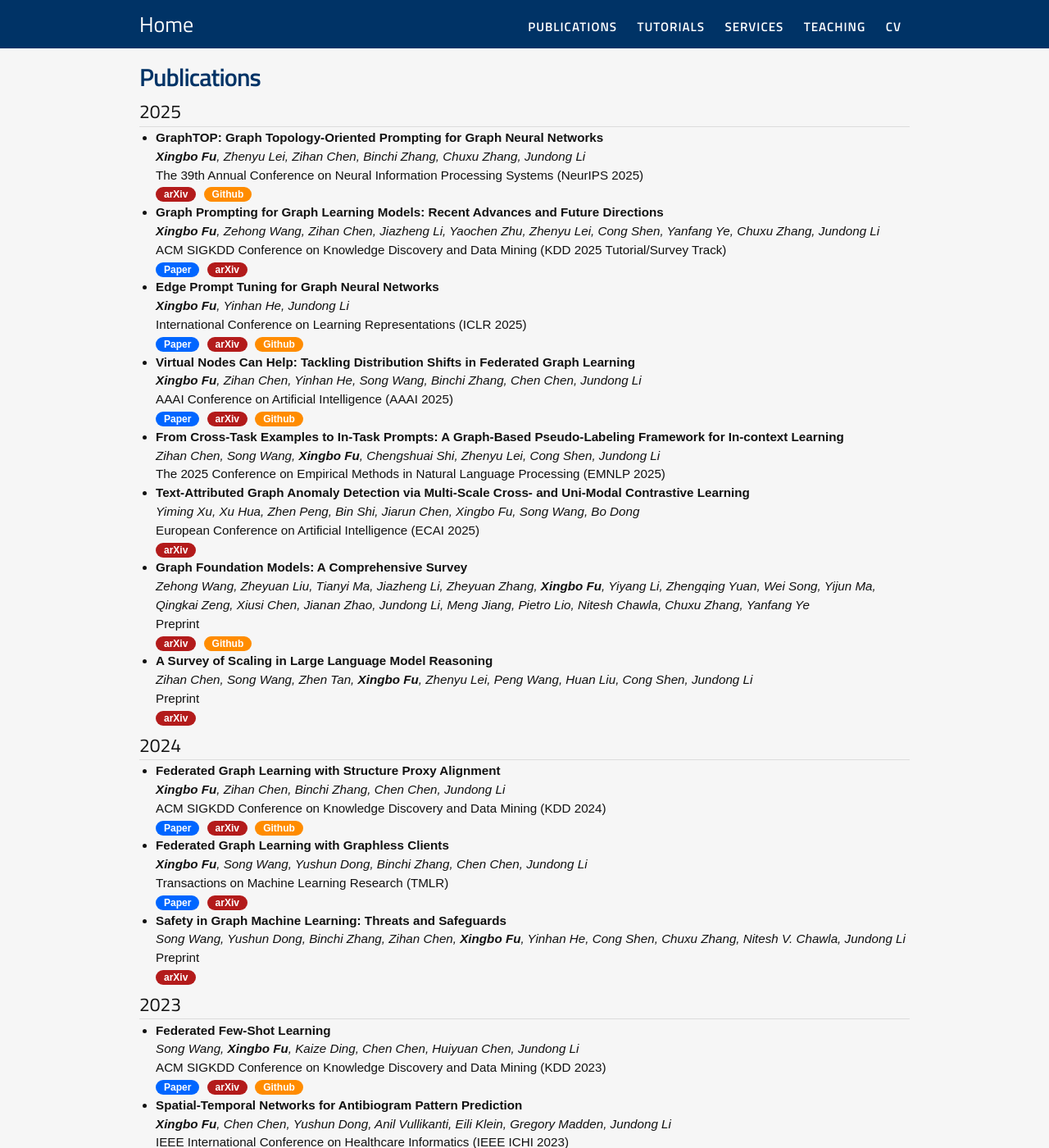
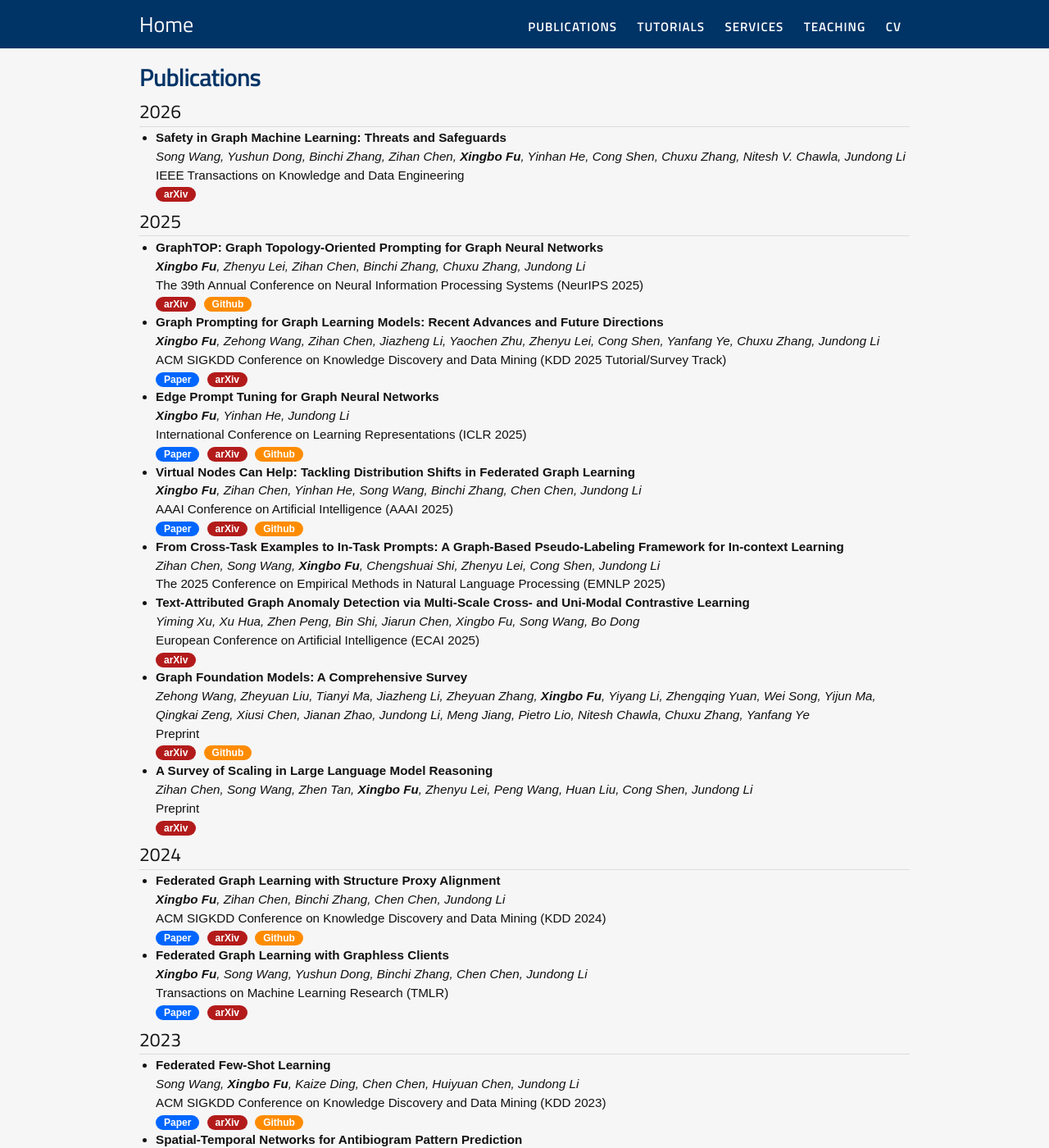
Before and after one commit to xbfu/xbfu.github.io, a Jekyll site: the page built from publications.md, in a window 1280 px wide and 1400 px high. Shown: the whole window at 82% size. Built offline with Jekyll 4.4.1, drawn with Linux system fonts in a browser that asks for light colours; nearby versions of some CDN libraries.

Commit message:
Update publications.md

```diff
--- a/publications.md
+++ b/publications.md
@@ -4,6 +4,18 @@ title: Publications
 permalink: /publications/
 subtitle: Publications - Xingbo Fu
 ---
+
+
+<h2>2026</h2>
+<ul>
+	<li>
+		<b>Safety in Graph Machine Learning: Threats and Safeguards</b><br>
+		<i>Song Wang, Yushun Dong, Binchi Zhang, Zihan Chen, <b>Xingbo Fu</b>, Yinhan He, Cong Shen, Chuxu Zhang, Nitesh V. Chawla, Jundong Li</i><br>
+		IEEE Transactions on Knowledge and Data Engineering<br>
+        	<a href="https://arxiv.org/abs/2405.11034"><div class="report">arXiv</div></a>
+	</li>
+
+</ul>
 
 <h2>2025</h2>
 <ul>
@@ -80,12 +92,6 @@ subtitle: Publications - Xingbo Fu
 		Transactions on Machine Learning Research (TMLR)<br>
         	<a href="https://openreview.net/forum?id=mVAp0eDfyR"><div class="paper">Paper</div></a>
         	<a href="https://arxiv.org/abs/2411.08374"><div class="report">arXiv</div></a>
-	</li>
-	<li>
-		<b>Safety in Graph Machine Learning: Threats and Safeguards</b><br>
-		<i>Song Wang, Yushun Dong, Binchi Zhang, Zihan Chen, <b>Xingbo Fu</b>, Yinhan He, Cong Shen, Chuxu Zhang, Nitesh V. Chawla, Jundong Li</i><br>
-		Preprint<br>
-        	<a href="https://arxiv.org/abs/2405.11034"><div class="report">arXiv</div></a>
 	</li>
 
 </ul>
```
